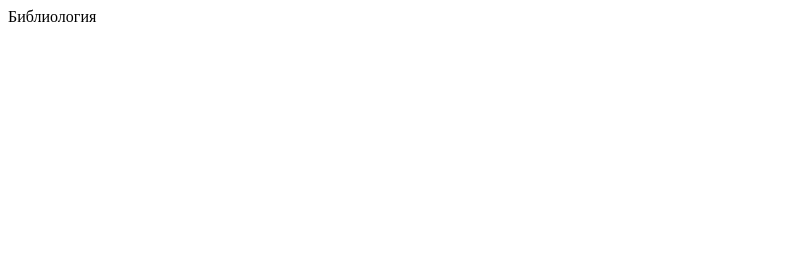
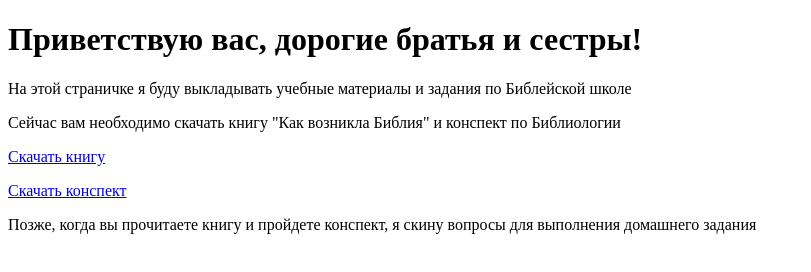
Before and after one commit to krup4inoff/Bible-school, a plain HTML site: page index.html in a window 1280 px wide. Shown: the whole page, without its empty margins (0-811 px from the left). Drawn offline with Linux system fonts and the light colour scheme.

Commit message:
Update index.html

```diff
--- a/index.html
+++ b/index.html
@@ -1 +1,21 @@
-Библиология
+<!doctype html>
+<html lang="ru">
+<head>
+    <meta charset="UTF-8">
+    <meta name="viewport"
+          content="width=device-width, user-scalable=no, initial-scale=1.0, maximum-scale=1.0, minimum-scale=1.0">
+    <meta http-equiv="X-UA-Compatible" content="ie=edge">
+    <link rel="stylesheet" href="style.css">
+    <title>Библейская Школа</title>
+</head>
+<body>
+    <div class="container">
+        <h1>Приветствую вас, дорогие братья и сестры!</h1>
+        <p>На этой страничке я буду выкладывать учебные материалы и задания по Библейской школе</p>
+        <p>Сейчас вам необходимо скачать книгу "Как возникла Библия" и конспект по Библиологии</p>
+        <p><a href="#">Скачать книгу</a></p>
+        <p><a href="#">Скачать конспект</a></p>
+        <p>Позже, когда вы прочитаете книгу и пройдете конспект, я скину вопросы для выполнения домашнего задания</p>
+    </div>
+</body>
+</html>
```
